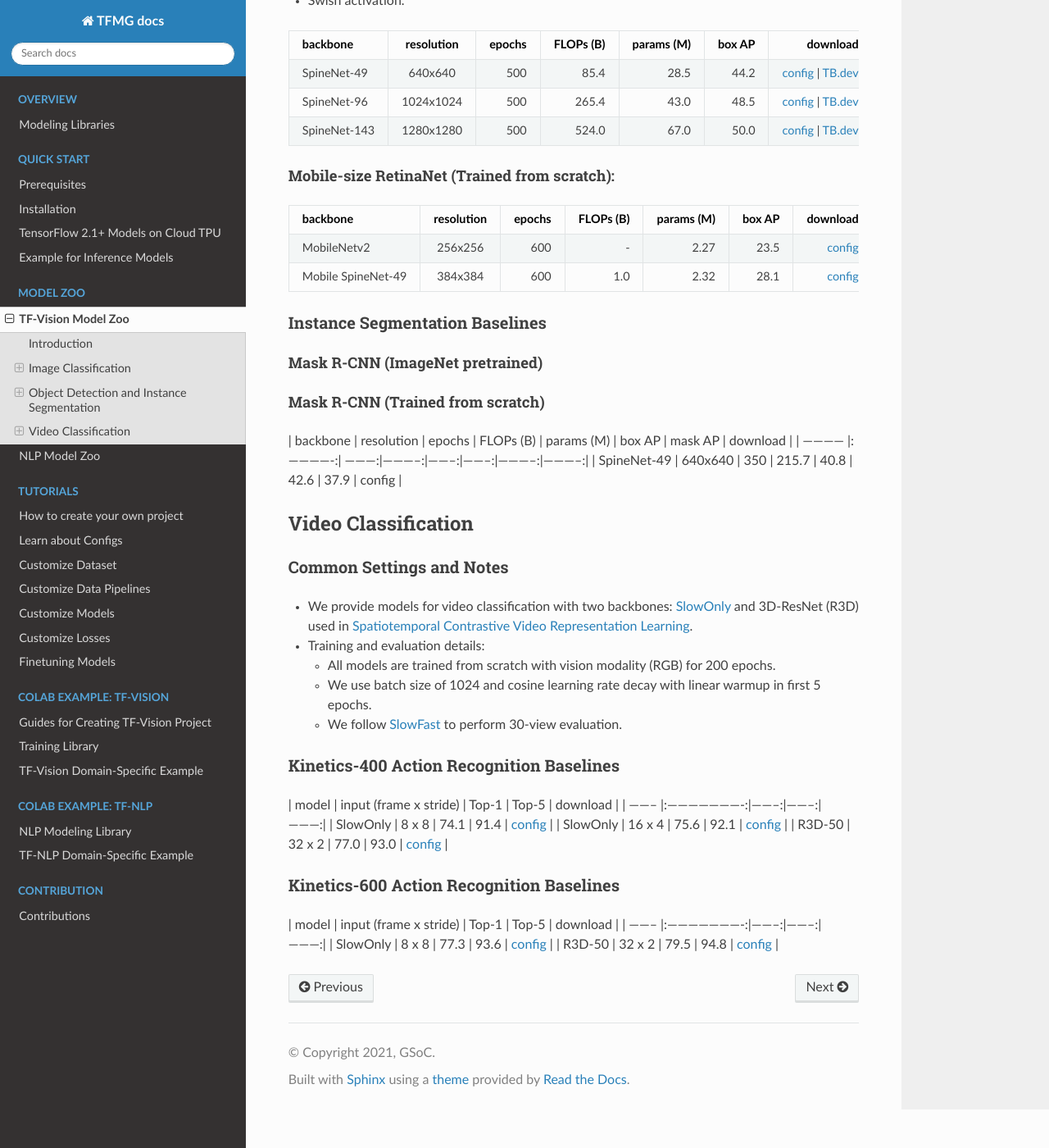
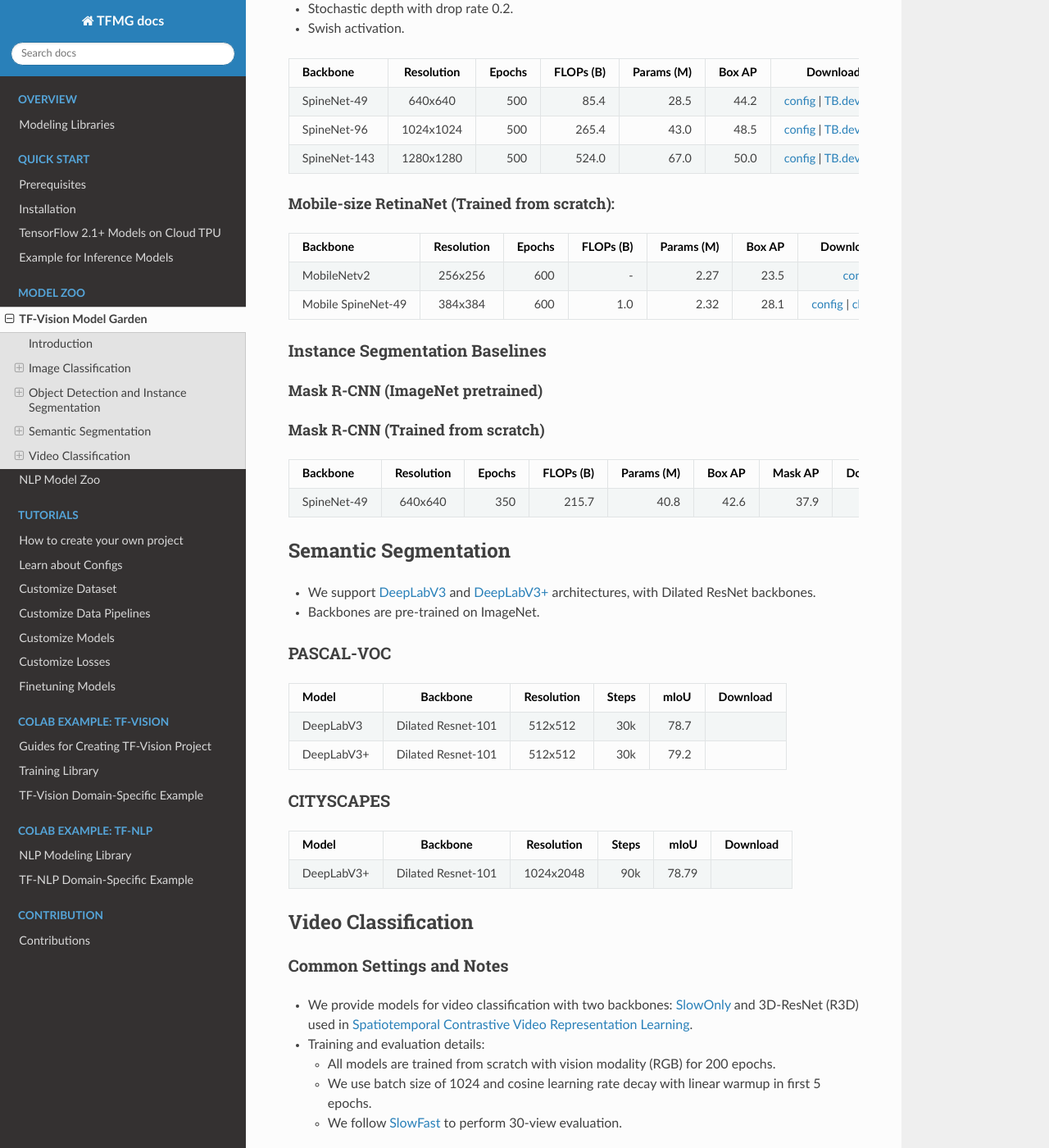
Before and after one commit to tf-models/readthedocs, a Sphinx documentation site: the page built from docs/03_model_zoo/01_cv.md, in a window 1280 px wide and 1400 px high, scrolled down 2107 px. Shown: the whole window at 82% size. Built offline with Sphinx 7.4.7 and the Read the Docs theme 2.0.0, drawn with Linux system fonts in a browser that asks for light colours; some of the changed text lies outside the part shown.

Commit message:
Update 01_cv.md

```diff
--- a/docs/03_model_zoo/01_cv.md
+++ b/docs/03_model_zoo/01_cv.md
@@ -1,111 +1,158 @@
-# TF-Vision Model Zoo
+# TF-Vision Model Garden
 
 ## Introduction
-TF Vision model garden provides a large collection of baselines and checkpoints for image classification, object detection, and instance segmentation.
 
+TF-Vision modeling library for computer vision provides a collection of
+baselines and checkpoints for image classification, object detection, and
+segmentation.
 
 ## Image Classification
+
 ### ImageNet Baselines
-#### ResNet models trained with vanilla settings:
-* Models are trained from scratch with batch size 4096 and 1.6 initial learning rate.
+
+#### ResNet models trained with vanilla settings
+
+* Models are trained from scratch with batch size 4096 and 1.6 initial learning
+  rate.
 * Linear warmup is applied for the first 5 epochs.
 * Models trained with l2 weight regularization and ReLU activation.
 
-| model        | resolution    | epochs  |  Top-1  |  Top-5  | download |
-| ------------ |:-------------:|--------:|--------:|---------:|---------:|
+| Model        | Resolution    | Epochs  |  Top-1  |  Top-5  | Download |
+| ------------ |:-------------:|--------:|--------:|--------:|---------:|
 | ResNet-50    | 224x224       |    90    | 76.1 | 92.9 | [config](https://github.com/tensorflow/models/blob/master/official/vision/beta/configs/experiments/image_classification/imagenet_resnet50_tpu.yaml) |
 | ResNet-50    | 224x224       |    200   | 77.1 | 93.5 | [config](https://github.com/tensorflow/models/blob/master/official/vision/beta/configs/experiments/image_classification/imagenet_resnet50_tpu.yaml) |
 | ResNet-101   | 224x224       |    200   | 78.3 | 94.2 | [config](https://github.com/tensorflow/models/blob/master/official/vision/beta/configs/experiments/image_classification/imagenet_resnet101_tpu.yaml) |
 | ResNet-152   | 224x224       |    200   | 78.7 | 94.3 | [config](https://github.com/tensorflow/models/blob/master/official/vision/beta/configs/experiments/image_classification/imagenet_resnet152_tpu.yaml) |
 
+#### ResNet-RS models trained with various settings
 
-#### ResNet-RS models trained with settings including:
-We support state-of-the-art [ResNet-RS](https://arxiv.org/abs/2103.07579) image classification models with features:
+We support state-of-the-art [ResNet-RS](https://arxiv.org/abs/2103.07579) image
+classification models with features:
 
-*   ResNet-RS architectural changes and Swish activation. (Note that ResNet-RS
-    adopts ReLU activation in the paper.)
-*   Regularization methods including Random Augment, 4e-5 weight decay, stochastic depth, label smoothing and dropout.
-*   New training methods including a 350-epoch schedule, cosine learning rate and
-    EMA.
-*   Configs are in this [directory](https://github.com/tensorflow/models/blob/master/official/vision/beta/configs/experiments/image_classification).
+* ResNet-RS architectural changes and Swish activation. (Note that ResNet-RS
+  adopts ReLU activation in the paper.)
+* Regularization methods including Random Augment, 4e-5 weight decay, stochastic
+depth, label smoothing and dropout.
+* New training methods including a 350-epoch schedule, cosine learning rate and
+  EMA.
+* Configs are in this [directory](https://github.com/tensorflow/models/blob/master/official/vision/beta/configs/experiments/image_classification).
 
-model     | resolution | params (M) | Top-1 | Top-5 | download
---------- | :--------: | -----: | ----: | ----: | -------:
-ResNet-RS-50 | 160x160    | 35.7    | 79.1  | 94.5  | [config](https://github.com/tensorflow/models/blob/master/official/vision/beta/configs/experiments/image_classification/imagenet_resnetrs50_i160.yaml) |
-ResNet-RS-101 | 160x160    | 63.7    | 80.2  | 94.9  | [config](https://github.com/tensorflow/models/blob/master/official/vision/beta/configs/experiments/image_classification/imagenet_resnetrs101_i160.yaml) |
-ResNet-RS-101 | 192x192    | 63.7    | 81.3  | 95.6  | [config](https://github.com/tensorflow/models/blob/master/official/vision/beta/configs/experiments/image_classification/imagenet_resnetrs101_i192.yaml) |
-ResNet-RS-152 | 192x192    | 86.8    | 81.9  | 95.8  | [config](https://github.com/tensorflow/models/blob/master/official/vision/beta/configs/experiments/image_classification/imagenet_resnetrs152_i192.yaml) |
-ResNet-RS-152 | 224x224    | 86.8    | 82.5  | 96.1  | [config](https://github.com/tensorflow/models/blob/master/official/vision/beta/configs/experiments/image_classification/imagenet_resnetrs152_i224.yaml) |
-ResNet-RS-152 | 256x256    | 86.8    | 83.1  | 96.3  | [config](https://github.com/tensorflow/models/blob/master/official/vision/beta/configs/experiments/image_classification/imagenet_resnetrs152_i256.yaml) |
-ResNet-RS-200 | 256x256    | 93.4    | 83.5  | 96.6  | [config](https://github.com/tensorflow/models/blob/master/official/vision/beta/configs/experiments/image_classification/imagenet_resnetrs200_i256.yaml) |
-ResNet-RS-270 | 256x256    | 130.1    | 83.6  | 96.6  | [config](https://github.com/tensorflow/models/blob/master/official/vision/beta/configs/experiments/image_classification/imagenet_resnetrs270_i256.yaml) |
-ResNet-RS-350 | 256x256    |  164.3   | 83.7  | 96.7  | [config](https://github.com/tensorflow/models/blob/master/official/vision/beta/configs/experiments/image_classification/imagenet_resnetrs350_i256.yaml) |
-ResNet-RS-350 | 320x320    | 164.3   | 84.2  | 96.9  | [config](https://github.com/tensorflow/models/blob/master/official/vision/beta/configs/experiments/image_classification/imagenet_resnetrs420_i256.yaml) |
-
+| Model     | Resolution | Params (M) | Top-1 | Top-5 | Download |
+| --------- | :--------: | ---------: | ----: | ----: | --------:|
+| ResNet-RS-50 | 160x160    | 35.7    | 79.1  | 94.5  | [config](https://github.com/tensorflow/models/blob/master/official/vision/beta/configs/experiments/image_classification/imagenet_resnetrs50_i160.yaml) \| [ckpt](https://storage.cloud.google.com/tf_model_garden/vision/resnet-rs/resnet-rs-50-i160.tar.gz) |
+| ResNet-RS-101 | 160x160    | 63.7    | 80.2  | 94.9  | [config](https://github.com/tensorflow/models/blob/master/official/vision/beta/configs/experiments/image_classification/imagenet_resnetrs101_i160.yaml) \| [ckpt](https://storage.cloud.google.com/tf_model_garden/vision/resnet-rs/resnet-rs-101-i160.tar.gz) |
+| ResNet-RS-101 | 192x192    | 63.7    | 81.3  | 95.6  | [config](https://github.com/tensorflow/models/blob/master/official/vision/beta/configs/experiments/image_classification/imagenet_resnetrs101_i192.yaml) \| [ckpt](https://storage.cloud.google.com/tf_model_garden/vision/resnet-rs/resnet-rs-101-i192.tar.gz) |
+| ResNet-RS-152 | 192x192    | 86.8    | 81.9  | 95.8  | [config](https://github.com/tensorflow/models/blob/master/official/vision/beta/configs/experiments/image_classification/imagenet_resnetrs152_i192.yaml) \| [ckpt](https://storage.cloud.google.com/tf_model_garden/vision/resnet-rs/resnet-rs-152-i192.tar.gz) |
+| ResNet-RS-152 | 224x224    | 86.8    | 82.5  | 96.1  | [config](https://github.com/tensorflow/models/blob/master/official/vision/beta/configs/experiments/image_classification/imagenet_resnetrs152_i224.yaml) \| [ckpt](https://storage.cloud.google.com/tf_model_garden/vision/resnet-rs/resnet-rs-152-i224.tar.gz) |
+| ResNet-RS-152 | 256x256    | 86.8    | 83.1  | 96.3  | [config](https://github.com/tensorflow/models/blob/master/official/vision/beta/configs/experiments/image_classification/imagenet_resnetrs152_i256.yaml) \| [ckpt](https://storage.cloud.google.com/tf_model_garden/vision/resnet-rs/resnet-rs-152-i256.tar.gz) |
+| ResNet-RS-200 | 256x256    | 93.4    | 83.5  | 96.6  | [config](https://github.com/tensorflow/models/blob/master/official/vision/beta/configs/experiments/image_classification/imagenet_resnetrs200_i256.yaml) \| [ckpt](https://storage.cloud.google.com/tf_model_garden/vision/resnet-rs/resnet-rs-200-i256.tar.gz) |
+| ResNet-RS-270 | 256x256    | 130.1    | 83.6  | 96.6  | [config](https://github.com/tensorflow/models/blob/master/official/vision/beta/configs/experiments/image_classification/imagenet_resnetrs270_i256.yaml) \| [ckpt](https://storage.cloud.google.com/tf_model_garden/vision/resnet-rs/resnet-rs-270-i256.tar.gz) |
+| ResNet-RS-350 | 256x256    |  164.3   | 83.7  | 96.7  | [config](https://github.com/tensorflow/models/blob/master/official/vision/beta/configs/experiments/image_classification/imagenet_resnetrs350_i256.yaml) \| [ckpt](https://storage.cloud.google.com/tf_model_garden/vision/resnet-rs/resnet-rs-350-i256.tar.gz) |
+| ResNet-RS-350 | 320x320    | 164.3   | 84.2  | 96.9  | [config](https://github.com/tensorflow/models/blob/master/official/vision/beta/configs/experiments/image_classification/imagenet_resnetrs420_i256.yaml) \| [ckpt](https://storage.cloud.google.com/tf_model_garden/vision/resnet-rs/resnet-rs-350-i320.tar.gz) |
 
 ## Object Detection and Instance Segmentation
+
 ### Common Settings and Notes
-* We provide models based on two detection frameworks, [RetinaNet](https://arxiv.org/abs/1708.02002) or [Mask R-CNN](https://arxiv.org/abs/1703.06870), and two backbones, [ResNet-FPN](https://arxiv.org/abs/1612.03144) or [SpineNet](https://arxiv.org/abs/1912.05027).
+
+* We provide models based on two detection frameworks, [RetinaNet](https://arxiv.org/abs/1708.02002)
+  or [Mask R-CNN](https://arxiv.org/abs/1703.06870), and two backbones, [ResNet-FPN](https://arxiv.org/abs/1612.03144)
+  or [SpineNet](https://arxiv.org/abs/1912.05027).
 * Models are all trained on COCO train2017 and evaluated on COCO val2017.
 * Training details:
-  * Models finetuned from ImageNet pretrained checkpoints adopt the 12 or 36 epochs schedule. Models trained from scratch adopt the 350 epochs schedule.
-  * The default training data augmentation implements horizontal flipping and scale jittering with a random scale between [0.5, 2.0].
-  * Unless noted, all models are trained with l2 weight regularization and ReLU activation.
-  * We use batch size 256 and stepwise learning rate that decays at the last 30 and 10 epoch.
-  * We use square image as input by resizing the long side of an image to the target size then padding the short side with zeros.
+  * Models finetuned from ImageNet pretrained checkpoints adopt the 12 or 36
+    epochs schedule. Models trained from scratch adopt the 350 epochs schedule.
+  * The default training data augmentation implements horizontal flipping and
+    scale jittering with a random scale between [0.5, 2.0].
+  * Unless noted, all models are trained with l2 weight regularization and ReLU
+    activation.
+  * We use batch size 256 and stepwise learning rate that decays at the last 30
+    and 10 epoch.
+  * We use square image as input by resizing the long side of an image to the
+    target size then padding the short side with zeros.
 
 ### COCO Object Detection Baselines
+
 #### RetinaNet (ImageNet pretrained)
-| backbone        | resolution    | epochs  | FLOPs (B)     | params (M) |  box AP |   download |
-| ------------ |:-------------:| ---------:|-----------:|--------:|--------:|-----------:|
-| R50-FPN      | 640x640       |    12    | 97.0 | 34.0 | 34.3 | config|
-| R50-FPN      | 640x640       |    36    | 97.0 | 34.0 | 37.3 | config|
+
+| Backbone     | Resolution    | Epochs  | FLOPs (B)     | Params (M) | Box AP | Download |
+| ------------ |:-------------:| -------:|--------------:|-----------:|-------:|---------:|
+| R50-FPN      | 640x640       |    12   | 97.0 | 34.0 | 34.3 | config|
+| R50-FPN      | 640x640       |    72   | 97.0 | 34.0 | 36.8 | config \| [ckpt](https://storage.cloud.google.com/tf_model_garden/vision/retinanet/retinanet-resnet50fpn.tar.gz) |
 
 #### RetinaNet (Trained from scratch) with training features including:
+
 * Stochastic depth with drop rate 0.2.
 * Swish activation.
 
-| backbone        | resolution    | epochs  | FLOPs (B)     | params (M) |  box AP |   download |
-| ------------ |:-------------:| ---------:|-----------:|--------:|---------:|-----------:|
+| Backbone     | Resolution    | Epochs  | FLOPs (B)     | Params (M) |  Box AP | Download |
+| ------------ |:-------------:| -------:|--------------:|-----------:|--------:|---------:|
 | SpineNet-49  | 640x640       |    500    | 85.4| 28.5 | 44.2 | [config](https://github.com/tensorflow/models/blob/master/official/vision/beta/configs/experiments/retinanet/coco_spinenet49_tpu.yaml) \| [TB.dev](https://tensorboard.dev/experiment/n2UN83TkTdyKZn3slCWulg/#scalars&_smoothingWeight=0)|
 | SpineNet-96  | 1024x1024     |    500    | 265.4 | 43.0 | 48.5 |  [config](https://github.com/tensorflow/models/blob/master/official/vision/beta/configs/experiments/retinanet/coco_spinenet96_tpu.yaml) \| [TB.dev](https://tensorboard.dev/experiment/n2UN83TkTdyKZn3slCWulg/#scalars&_smoothingWeight=0)|
 | SpineNet-143 | 1280x1280     |    500    | 524.0 | 67.0 | 50.0 | [config](https://github.com/tensorflow/models/blob/master/official/vision/beta/configs/experiments/retinanet/coco_spinenet143_tpu.yaml) \| [TB.dev](https://tensorboard.dev/experiment/n2UN83TkTdyKZn3slCWulg/#scalars&_smoothingWeight=0)|
 
 #### Mobile-size RetinaNet (Trained from scratch):
 
-backbone     | resolution | epochs | FLOPs (B) | params (M) | box AP | download
------------- | :--------: | -----: | --------: | ---------: | -----: | -------:
-MobileNetv2 | 256x256    | 600    | -       | 2.27       | 23.5   | [config](https://github.com/tensorflow/models/blob/master/official/vision/beta/configs/experiments/retinanet/coco_mobilenetv2_tpu.yaml) |
-Mobile SpineNet-49  | 384x384    | 600    | 1.0      | 2.32       | 28.1   | [config](https://github.com/tensorflow/models/blob/master/official/vision/beta/configs/experiments/retinanet/coco_spinenet49_mobile_tpu.yaml) |
-
+| Backbone    | Resolution | Epochs | FLOPs (B) | Params (M) | Box AP | Download |
+| ----------- | :--------: | -----: | --------: | ---------: | -----: | --------:|
+| MobileNetv2 | 256x256    | 600    | -         | 2.27       | 23.5   | [config](https://github.com/tensorflow/models/blob/master/official/vision/beta/configs/experiments/retinanet/coco_mobilenetv2_tpu.yaml) |
+| Mobile SpineNet-49  | 384x384    | 600    | 1.0      | 2.32       | 28.1   | [config](https://github.com/tensorflow/models/blob/master/official/vision/beta/configs/experiments/retinanet/coco_spinenet49_mobile_tpu.yaml) \| [ckpt](https://storage.cloud.google.com/tf_model_garden/vision/retinanet/spinenet49mobile.tar.gz) |
 
 ### Instance Segmentation Baselines
+
 #### Mask R-CNN (ImageNet pretrained)
 
+#### Mask R-CNN (Trained from scratch)
 
-#### Mask R-CNN (Trained from scratch)
-| backbone        | resolution    | epochs  | FLOPs (B)  | params (M)  |  box AP |  mask AP  |   download |
-| ------------ |:-------------:| ---------:|-----------:|--------:|--------:|-----------:|-----------:|
-| SpineNet-49  | 640x640       |    350    | 215.7 | 40.8 | 42.6 | 37.9 | config |
+| Backbone     | Resolution    | Epochs  | FLOPs (B)  | Params (M) | Box AP | Mask AP | Download |
+| ------------ |:-------------:| -------:|-----------:|-----------:|-------:|--------:|---------:|
+| SpineNet-49  | 640x640       |  350    | 215.7      | 40.8       | 42.6   | 37.9    | config   |
 
+## Semantic Segmentation
+
+* We support [DeepLabV3](https://arxiv.org/pdf/1706.05587.pdf) and
+  [DeepLabV3+](https://arxiv.org/pdf/1802.02611.pdf) architectures, with
+  Dilated ResNet backbones.
+* Backbones are pre-trained on ImageNet.
+
+### PASCAL-VOC
+
+| Model      | Backbone           | Resolution | Steps | mIoU | Download |
+| ---------- | :----------------: | :--------: | ----: | ---: | --------:|
+| DeepLabV3  | Dilated Resnet-101 | 512x512    | 30k   | 78.7 |          |
+| DeepLabV3+ | Dilated Resnet-101 | 512x512    | 30k   | 79.2 |          |
+
+### CITYSCAPES
+
+| Model      | Backbone           | Resolution | Steps | mIoU  | Download |
+| ---------- | :----------------: | :--------: | ----: | ----: | --------:|
+| DeepLabV3+ | Dilated Resnet-101 | 1024x2048  | 90k   | 78.79 |          |
 
 ## Video Classification
+
 ### Common Settings and Notes
-* We provide models for video classification with two backbones: [SlowOnly](https://arxiv.org/abs/1812.03982) and 3D-ResNet (R3D) used in [Spatiotemporal Contrastive Video Representation Learning](https://arxiv.org/abs/2008.03800).
+
+* We provide models for video classification with two backbones:
+  [SlowOnly](https://arxiv.org/abs/1812.03982) and 3D-ResNet (R3D) used in
+  [Spatiotemporal Contrastive Video Representation Learning](https://arxiv.org/abs/2008.03800).
 * Training and evaluation details:
-  * All models are trained from scratch with vision modality (RGB) for 200 epochs.
-  * We use batch size of 1024 and cosine learning rate decay with linear warmup in first 5 epochs.
-  * We follow [SlowFast](https://arxiv.org/abs/1812.03982) to perform 30-view evaluation.
+  * All models are trained from scratch with vision modality (RGB) for 200
+    epochs.
+  * We use batch size of 1024 and cosine learning rate decay with linear warmup
+    in first 5 epochs.
+  * We follow [SlowFast](https://arxiv.org/abs/1812.03982) to perform 30-view
+    evaluation.
 
 ### Kinetics-400 Action Recognition Baselines
-| model    | input (frame x stride) |  Top-1  |  Top-5  | download |
+
+| Model    | Input (frame x stride) |  Top-1  |  Top-5  | Download |
 | -------- |:----------------------:|--------:|--------:|---------:|
 | SlowOnly | 8 x 8                  |  74.1   |  91.4   | [config](https://github.com/tensorflow/models/blob/master/official/vision/beta/configs/experiments/video_classification/k400_slowonly8x8_tpu.yaml) |
 | SlowOnly | 16 x 4                 |  75.6   |  92.1   | [config](https://github.com/tensorflow/models/blob/master/official/vision/beta/configs/experiments/video_classification/k400_slowonly16x4_tpu.yaml) |
 | R3D-50   | 32 x 2                 |  77.0   |  93.0   | [config](https://github.com/tensorflow/models/blob/master/official/vision/beta/configs/experiments/video_classification/k400_3d-resnet50_tpu.yaml) |
 
 ### Kinetics-600 Action Recognition Baselines
-| model    | input (frame x stride) |  Top-1  |  Top-5  | download |
+
+| Model    | Input (frame x stride) |  Top-1  |  Top-5  | Download |
 | -------- |:----------------------:|--------:|--------:|---------:|
 | SlowOnly | 8 x 8                  |  77.3   |  93.6   | [config](https://github.com/tensorflow/models/blob/master/official/vision/beta/configs/experiments/video_classification/k600_slowonly8x8_tpu.yaml) |
 | R3D-50   | 32 x 2                 |  79.5   |  94.8   | [config](https://github.com/tensorflow/models/blob/master/official/vision/beta/configs/experiments/video_classification/k600_3d-resnet50_tpu.yaml) |
```
